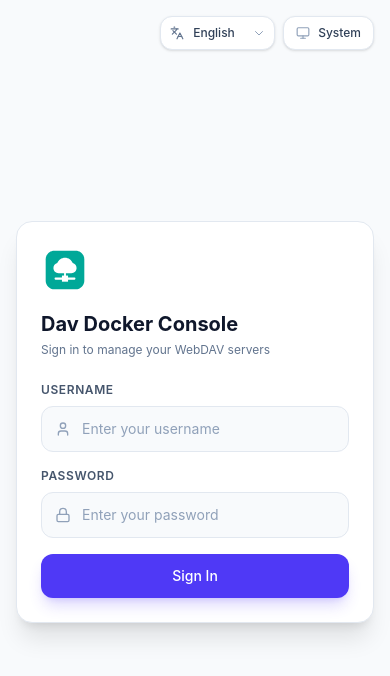
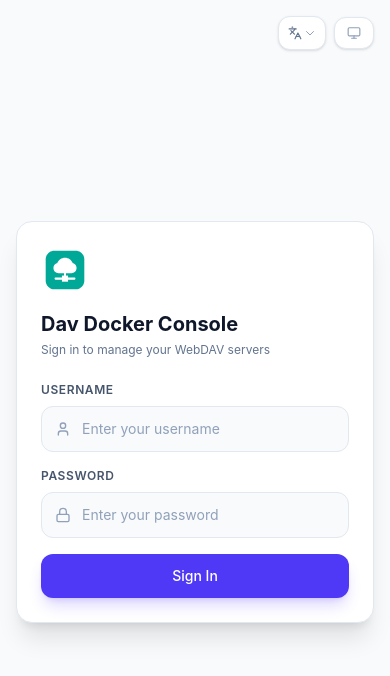
Before and after one commit to Zhoucheng133/DAV-with-Docker-Web, a React (Vite) app: page /login in a window 390 px wide. Shown: the top 676 px of the page. Built offline with nearby package versions, Linux system fonts and the light colour scheme; no server answers.

Commit message:
改进移动端下样式

```diff
--- a/src/components/LanguageSelector.tsx
+++ b/src/components/LanguageSelector.tsx
@@ -17,11 +17,11 @@ export function LanguageSelector() {
       <select
         value={i18n.language}
         onChange={changeLanguage}
-        className="appearance-none bg-white dark:bg-slate-900 hover:bg-slate-100 dark:hover:bg-slate-800 border border-slate-200 dark:border-slate-800 pl-8 pr-8 py-2 rounded-xl text-xs font-medium text-slate-700 dark:text-slate-300 transition-all shadow-sm cursor-pointer focus:outline-none focus:border-indigo-500"
+        className="appearance-none bg-white dark:bg-slate-900 hover:bg-slate-100 dark:hover:bg-slate-800 border border-slate-200 dark:border-slate-800 w-12 sm:w-auto sm:pl-8 sm:pr-8 py-2 rounded-xl text-xs font-medium text-transparent sm:text-slate-700 dark:sm:text-slate-300 transition-all shadow-sm cursor-pointer focus:outline-none focus:border-indigo-500 overflow-hidden text-ellipsis"
       >
-        <option value="en">English</option>
-        <option value="zh-CN">简体中文</option>
-        <option value="zh-TW">繁體中文</option>
+        <option value="en" className="text-slate-900 dark:text-slate-100">English</option>
+        <option value="zh-CN" className="text-slate-900 dark:text-slate-100">简体中文</option>
+        <option value="zh-TW" className="text-slate-900 dark:text-slate-100">繁體中文</option>
       </select>
       <div className="absolute inset-y-0 right-0 pr-2.5 flex items-center pointer-events-none text-slate-400">
         <svg className="w-3 h-3" fill="none" stroke="currentColor" viewBox="0 0 24 24">
--- a/src/components/ThemeToggle.tsx
+++ b/src/components/ThemeToggle.tsx
@@ -61,7 +61,7 @@ export function ThemeToggle() {
       {theme === 'dark' && <Moon className="w-3.5 h-3.5 text-indigo-400" />}
       {theme === 'light' && <Sun className="w-3.5 h-3.5 text-amber-500" />}
       {theme === 'system' && <Monitor className="w-3.5 h-3.5 text-slate-400" />}
-      <span className="capitalize">{theme}</span>
+      <span className="hidden sm:inline capitalize">{theme}</span>
     </button>
   );
 }
```
